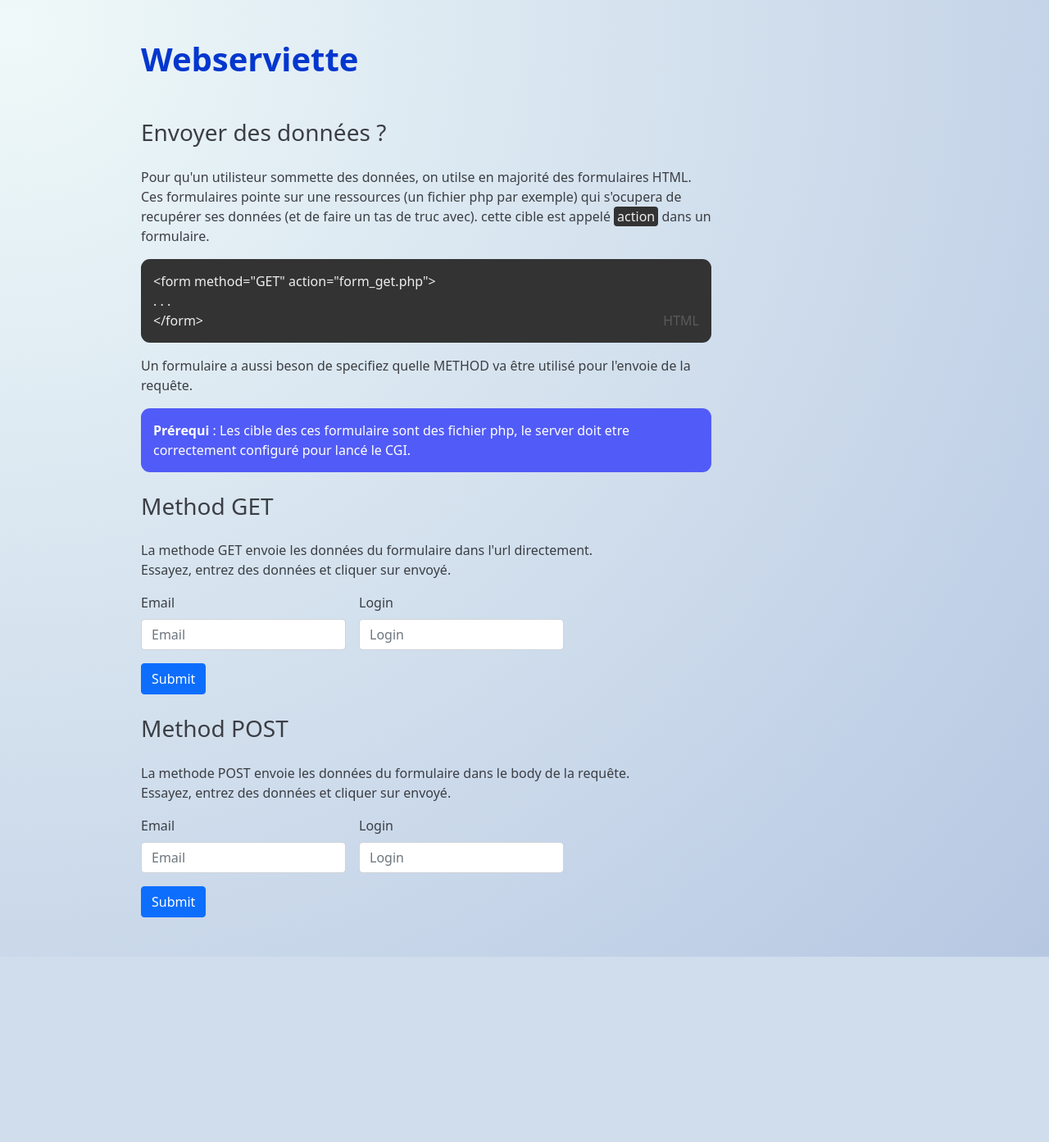
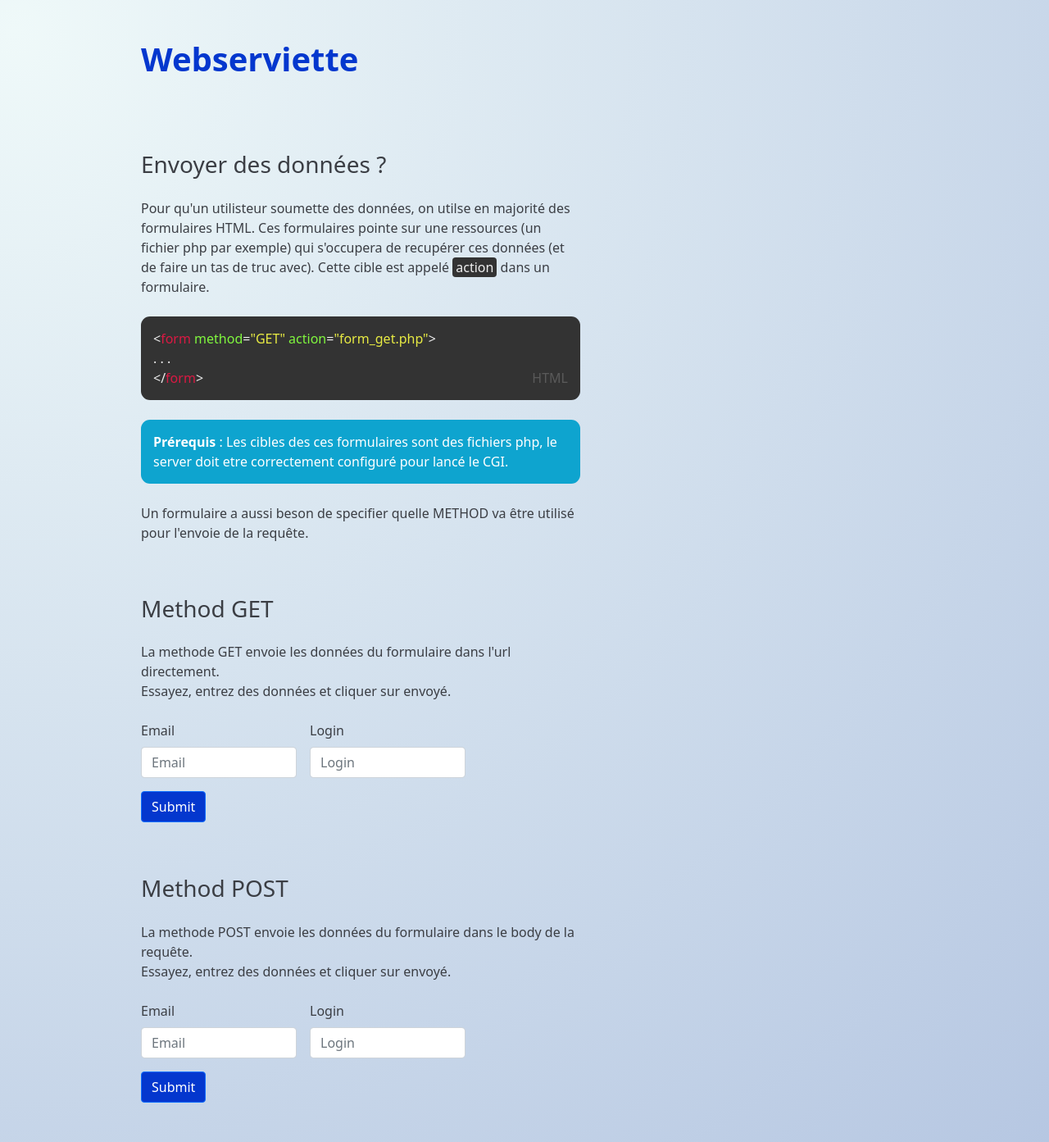
Before and after one commit to Syndraum/42-webserv, a PHP site: page /form.html in a window 1280 px wide. Shown: the whole page at 82% size. Before the commit the page ends 1167 px from the top, so only its background shows below. Run offline with PHP 8.4, Linux system fonts and the light colour scheme.

Commit message:
style: improve something i guess

```diff
--- a/html/assets/style.css
+++ b/html/assets/style.css
@@ -36,6 +36,10 @@ a:hover{
 	color: #0437ce;
 }
 
+.btn-primary{
+	background-color: #0437ce;
+}
+
 .link:hover .link-arrow{
 	transform: translateX(+30px);
 }
@@ -53,14 +57,19 @@ a:hover{
 }
 
 .quote{
-	background: #515bf7;
+	background: #0EA4CF;
 	padding: 15px;
 	border-radius: 11px;
 	color: white;
 }
 
 h3{
-	margin: 25px 0px;
+	margin-top: 4rem;
+	margin-bottom: 1.5rem;
+}
+
+p{
+	margin-bottom: 1.5rem;
 }
 
 .code{
@@ -75,6 +84,18 @@ h3{
 	color: #eee;
 	padding: 1px 4px;
 	border-radius: 4px;
+}
+
+.color-balise{
+	color:rgb(218, 25, 67);
+}
+
+.color-arg{
+	color:rgb(128, 247, 62)
+}
+
+.color-value{
+	color:rgb(232, 235, 67);
 }
 
 /* GHOST */
--- a/html/form.html
+++ b/html/form.html
@@ -22,23 +22,23 @@
 					</div>
 				</div>
 				<div class="row mt-3">
-					<div class="col-9 mb-5">
+					<div class="col-12 col-md-9 col-xl-7 mb-5">
 						<h3> Envoyer des données ?</h3>
 						<p>
-							Pour qu'un utilisteur sommette des données, on utilse en majorité des formulaires HTML. Ces formulaires pointe sur une ressources (un fichier php par exemple) qui s'ocupera de recupérer ses données (et de faire un tas de truc avec).
-							cette cible est appelé <span class="code-text">action</span> dans un formulaire.
+							Pour qu'un utilisteur soumette des données, on utilse en majorité des formulaires HTML. Ces formulaires pointe sur une ressources (un fichier php par exemple) qui s'occupera de recupérer ces données (et de faire un tas de truc avec).
+							Cette cible est appelé <span class="code-text">action</span> dans un formulaire.
 						</p>
 						<p class="code">
-							&lt;form method="GET" action="form_get.php"&gt;<br>
+							&lt;<span class="color-balise">form</span> <span class="color-arg">method</span>=<span class="color-value">"GET"</span> <span class="color-arg">action</span>=<span class="color-value">"form_get.php"</span>&gt;<br>
 							. . .<br>
-							&lt;/form&gt;
+							&lt;/<span class="color-balise">form</span>&gt;
 							<span class="float-end color-grey">HTML<span>
 						</p>
+						<p class="quote">
+							<strong>Prérequis</strong> : Les cibles des ces formulaires sont des fichiers php, le server doit etre correctement configuré pour lancé le CGI.
+						</p>
 						<p>
-							Un formulaire a aussi beson de specifiez quelle METHOD va être utilisé pour l'envoie de la requête.
-						</p>
-						<p class="quote">
-							<strong>Prérequi</strong> : Les cible des ces formulaire sont des fichier php, le server doit etre correctement configuré pour lancé le CGI.
+							Un formulaire a aussi beson de specifier quelle METHOD va être utilisé pour l'envoie de la requête.
 						</p>
 						<h3>Method GET</h3>
 						<p>
```
Also changed, not shown: html/form_get.php (+4 -4 lines), html/form_post.php (+5 -5 lines).
